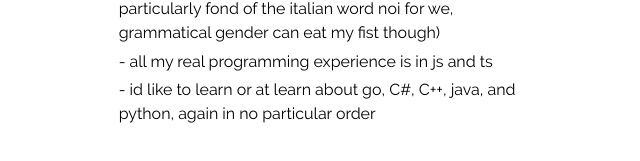
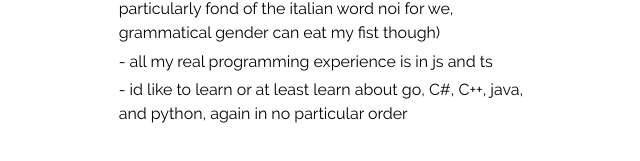
Before and after one commit to Kaytwastaken/kayt-dev-old, a Next.js app: page / in a window 1280 px wide. Shown: the part 1483-1644 px from the top of the page, without its empty margins (316-956 px from the left). Built offline with nearby package versions, Linux system fonts and the light colour scheme.

Commit message:
man im great at typos

```diff
--- a/pages/index.tsx
+++ b/pages/index.tsx
@@ -121,7 +121,7 @@
 								<li>{"-"} i imagine myself smashing all the bits of languages i know into my own "language"
 								(for some reason im particularly fond of the italian word noi for we, grammatical gender can eat my fist though)</li>
 								<li>{"-"} all my real programming experience is in js and ts</li>
-								<li>{"-"} id like to learn or at learn about go, C#, C++, java, and python, again in no particular order</li>
+								<li>{"-"} id like to learn or at least learn about go, C#, C++, java, and python, again in no particular order</li>
 							</ul>
 							</ul>
 						</div>
```
